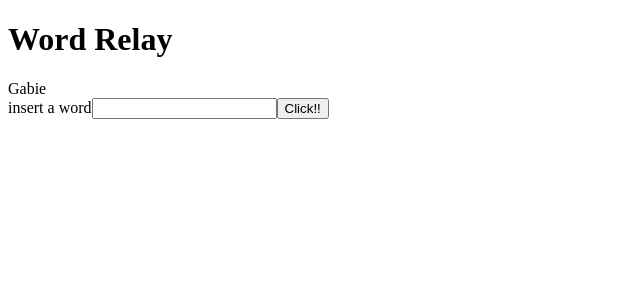
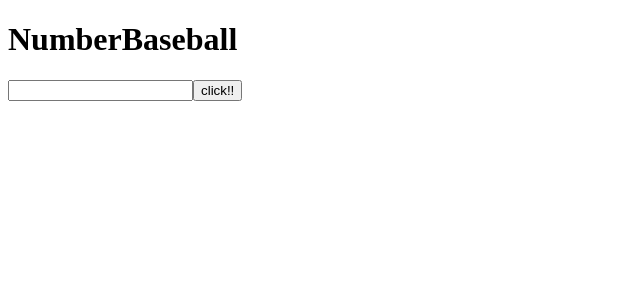
Before and after one commit to youngjin5601/my-react, a React app: page / in a window 1280 px wide. Shown: the top 300 px of the page, without its empty margins (0-640 px from the left). Built offline with nearby package versions, Linux system fonts and the light colour scheme.

Commit message:
add numberbaseball

```diff
--- a/components/App.js
+++ b/components/App.js
@@ -1,37 +1,75 @@
 import React from 'react'
 //import css from '../src/index.css'
 
+const getNumbers=()=>{
+  console.log('hello')
+  const candidates=[1,2,3,4,5,6,7,8,9]
+  const chosens=[]
+  for(let i=0;i<4;i++) chosens.push(candidates.splice(Math.floor(Math.random()*candidates.length),1)[0]);
+  return chosens
+}
 const App=()=>{
-  const [prevWord, setPrevWord]=React.useState('Gabie')
-  const [word, setWord]=React.useState('')
-  const [result, setResult]=React.useState('')
+  const [answer, setAnswer]=React.useState()
+  console.log(answer)
+  const [tryNo, setTryNo]=React.useState(1)
+  const [result,setResult]=React.useState('')
+  const [tryList, setTryList]=React.useState([])
   const inputRef=React.useRef(null)
 
-  const wordInput=(e)=>{
-    setWord(e.target.value)
+  React.useEffect(()=>{
+    setAnswer(getNumbers())
+  },[])
+  const submitForm=(e)=>{
+    e.preventDefault()
+    setTryNo(tryNo+1)
+    if(inputRef.current.value===answer.join('')){
+      setTryList([...tryList, {ans: inputRef.current.value, strike: 4, ball: 0}])
+      inputRef.current.value=''
+      //inputRef.current.focus()
+      setResult('home run!!!')
+      setTimeout(()=>{
+        setTryNo(0)
+        setAnswer(getNumbers)
+        setResult('')
+        setTryList([])
+      },2000)
+    }else{
+      let strike=0;
+      let ball=0;
+      for(let i=0;i<answer.length;i++){
+        if(inputRef.current.value[i]==answer[i]){
+          strike++;
+        }else{
+          if(answer.includes(parseInt(inputRef.current.value[i]))) ball++
+        }
+      }
+      setTryList([...tryList, {ans: inputRef.current.value, strike: strike, ball: ball}])
+      inputRef.current.value=''
+      //inputRef.current.focus()
+      if(tryNo>4){
+        setTimeout(()=>{
+          setTryNo(0)
+          setAnswer(getNumbers)
+          setResult('')
+          setTryList([])
+        },2000)
+      }
+    }
   }
-  const wordSubmit=(e)=>{
-    e.preventDefault()
-    if(prevWord[prevWord.length-1]===word[0]){
-      setPrevWord(word)
-      setResult('result : OK')
-    }else{
-      setResult('result : try again')
-    }
-    setWord('')
-    inputRef.current.focus()
-  }
-  return(
-    <>
-    <h1>Word Relay</h1>
-    <div>{prevWord}</div>
-    <form onSubmit={wordSubmit}>
-      <label htmlFor="relay-word">insert a word</label>
-      <input id="relay-word" ref={inputRef} type="text" value={word} onChange={wordInput}></input>
-      <button>Click!!</button>
+  return(<>
+    <h1>NumberBaseball</h1>
+    <h2>{result}</h2>
+    <form onSubmit={submitForm}>
+      <input ref={inputRef} type="text" maxLength="4" ></input>
+      <button type="submit">click!!</button>
     </form>
-    <div>{result}</div>
-    </>
-  )
+    <ul>
+      {
+        tryList.map((item,idx)=>{
+        return <li key={idx}>ans:{item.ans}- strike:{item.strike}- ball:{item.ball}</li>
+        })
+      }
+    </ul>
+  </>)
 }
 export default App;
```
Also changed, not shown: Gugudan/App.js (deleted, +0 -40 lines), 1 other file (tests, documents, lock files or other folders).
